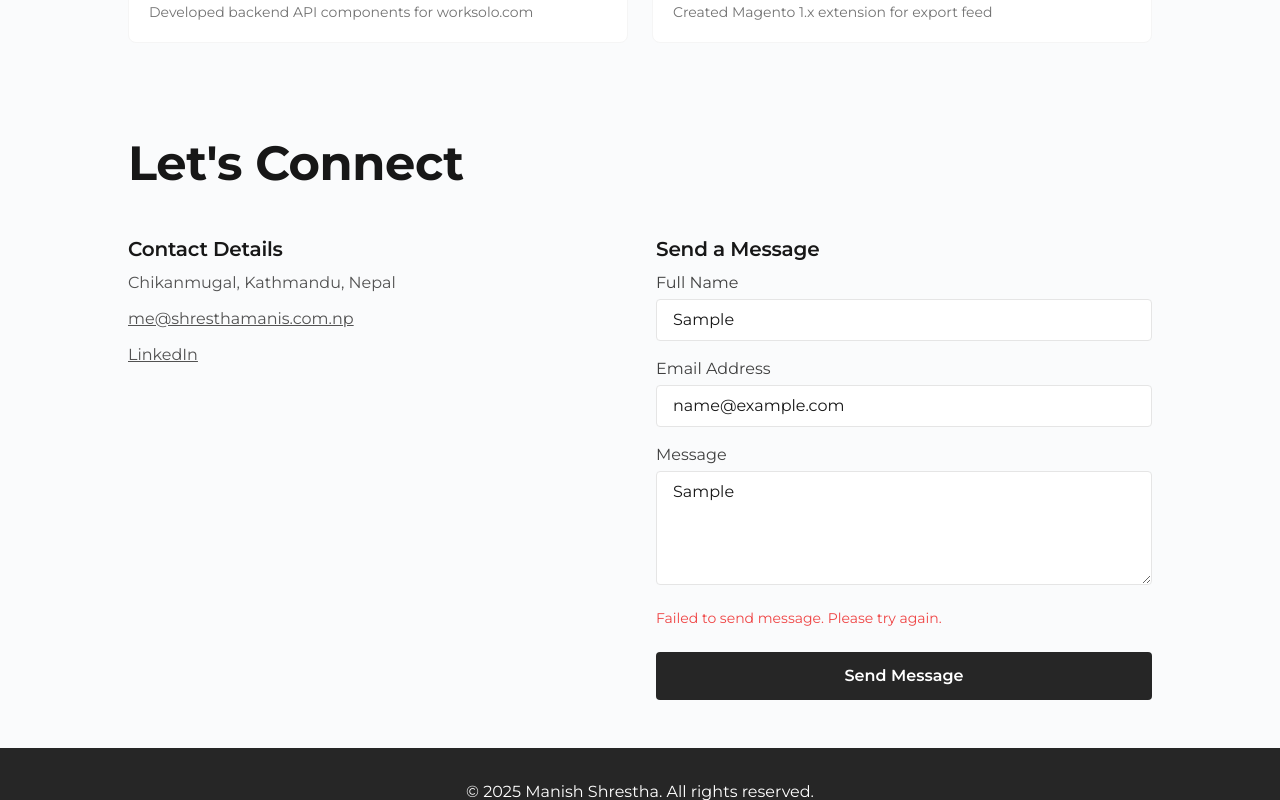
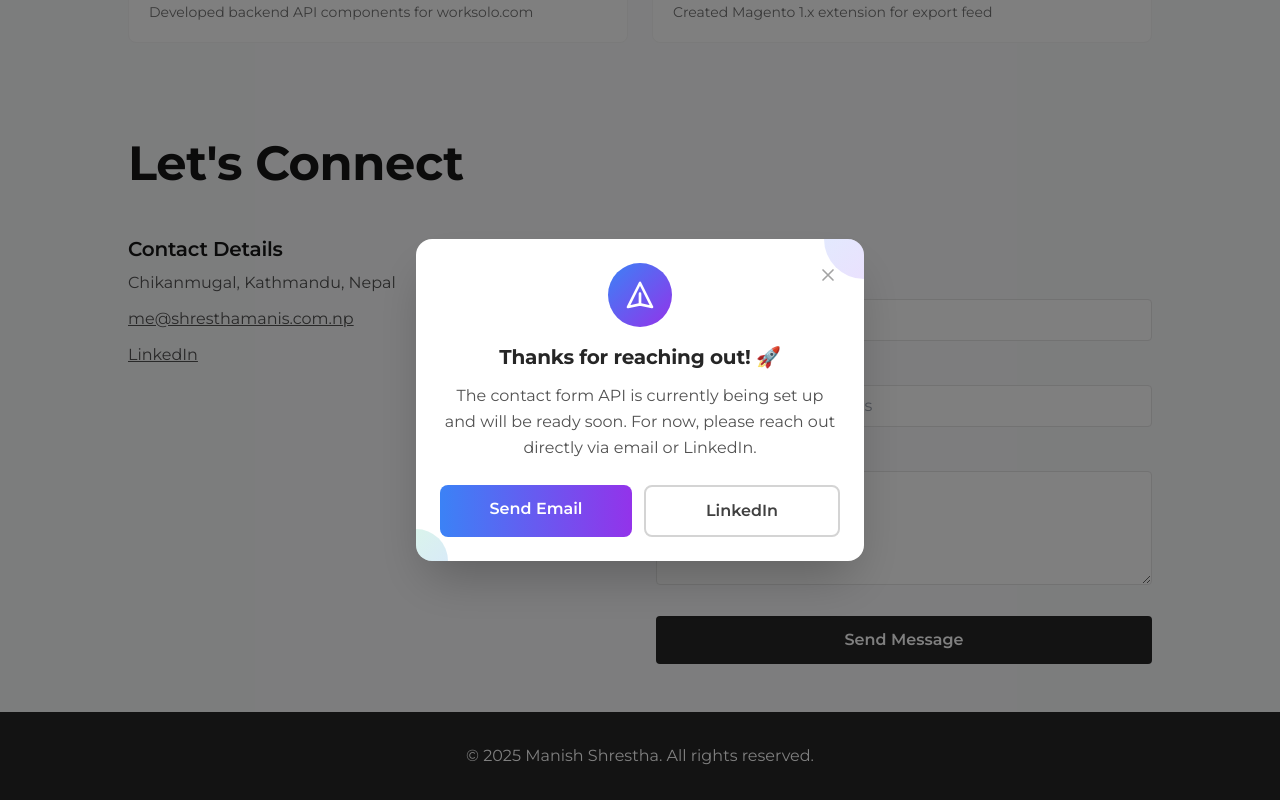
Before and after one commit to maniz-stha/maniz-stha.github.io, a React (Vite) app: page / in a window 1280 px wide. Both pictures are taken after typing "Sample", "name@example.com", "Sample" into the empty fields and a click on the button "Send Message". Shown: the part 2985-3785 px from the top of the page. Built offline with nearby package versions, Linux system fonts and the light colour scheme; no server answers.

Commit message:
Contact form changes

```diff
--- a/src/components/Contact.tsx
+++ b/src/components/Contact.tsx
@@ -1,5 +1,5 @@
-import { useState, FormEvent } from 'react';
-import { motion } from 'framer-motion';
+import { useState, FormEvent, useEffect } from 'react';
+import { motion, AnimatePresence } from 'framer-motion';
 
 const Contact = () => {
   const [formData, setFormData] = useState({
@@ -13,6 +13,26 @@ const Contact = () => {
     error: false,
     message: ''
   });
+  const [showDialog, setShowDialog] = useState(false);
+
+  // Handle escape key to close dialog
+  useEffect(() => {
+    const handleEscape = (e: KeyboardEvent) => {
+      if (e.key === 'Escape' && showDialog) {
+        setShowDialog(false);
+      }
+    };
+
+    if (showDialog) {
+      document.addEventListener('keydown', handleEscape);
+      document.body.style.overflow = 'hidden'; // Prevent background scrolling
+    }
+
+    return () => {
+      document.removeEventListener('keydown', handleEscape);
+      document.body.style.overflow = 'unset';
+    };
+  }, [showDialog]);
 
   const handleChange = (e: React.ChangeEvent<HTMLInputElement | HTMLTextAreaElement>) => {
     const { name, value } = e.target;
@@ -24,21 +44,17 @@ const Contact = () => {
 
   const handleSubmit = async (e: FormEvent) => {
     e.preventDefault();
-    setStatus({ submitting: true, submitted: false, error: false, message: 'Sending...' });
-    try {
-      const response = await fetch('http://localhost:3001/api/send-email', {
-        method: 'POST',
-        headers: { 'Content-Type': 'application/json' },
-        body: JSON.stringify(formData)
-      });
-      const data = await response.json();
-      if (!response.ok) throw new Error(data.message || 'Failed to send message');
-      setStatus({ submitting: false, submitted: true, error: false, message: 'Message sent successfully!' });
-      setFormData({ name: '', email: '', message: '' });
-      setTimeout(() => setStatus(prev => ({ ...prev, submitted: false, message: '' })), 5000);
-    } catch {
-      setStatus({ submitting: false, submitted: false, error: true, message: 'Failed to send message. Please try again.' });
-    }
+    setStatus({ submitting: true, submitted: false, error: false, message: 'Processing...' });
+
+    // Simulate a brief delay for better UX
+    await new Promise(resolve => setTimeout(resolve, 1000));
+
+    // Clear the form
+    setFormData({ name: '', email: '', message: '' });
+
+    // Show the dialog
+    setShowDialog(true);
+    setStatus({ submitting: false, submitted: false, error: false, message: '' });
   };
 
   return (
@@ -124,9 +140,7 @@ const Contact = () => {
                   required
                 ></textarea>
               </div>
-              {status.message && (
-                <div className={`text-sm ${status.error ? 'text-red-500' : 'text-green-500'}`}>{status.message}</div>
-              )}
+
               <button
                 type="submit"
                 disabled={status.submitting}
@@ -138,6 +152,118 @@ const Contact = () => {
           </motion.div>
         </div>
       </div>
+
+      {/* Creative Dialog */}
+      <AnimatePresence>
+        {showDialog && (
+          <motion.div
+            className="fixed inset-0 z-50 flex items-center justify-center p-4"
+            initial={{ opacity: 0 }}
+            animate={{ opacity: 1 }}
+            exit={{ opacity: 0 }}
+            transition={{ duration: 0.3 }}
+          >
+            {/* Backdrop */}
+            <motion.div
+              className="absolute inset-0 bg-black bg-opacity-50"
+              initial={{ opacity: 0 }}
+              animate={{ opacity: 1 }}
+              exit={{ opacity: 0 }}
+              transition={{ duration: 0.3 }}
+              onClick={() => setShowDialog(false)}
+            />
+
+            {/* Dialog */}
+            <motion.div
+              className="bg-white rounded-2xl shadow-2xl max-w-md w-full p-6 relative overflow-hidden"
+              initial={{ scale: 0.8, y: 50, opacity: 0 }}
+              animate={{ scale: 1, y: 0, opacity: 1 }}
+              exit={{ scale: 0.8, y: 50, opacity: 0 }}
+              transition={{
+                type: "spring",
+                damping: 25,
+                stiffness: 300,
+                delay: 0.1
+              }}
+              onClick={(e) => e.stopPropagation()}
+            >
+              {/* Decorative elements */}
+              <div className="absolute top-0 right-0 w-20 h-20 bg-gradient-to-br from-blue-400 to-purple-500 rounded-full -translate-y-10 translate-x-10 opacity-20" />
+              <div className="absolute bottom-0 left-0 w-16 h-16 bg-gradient-to-br from-green-400 to-blue-500 rounded-full translate-y-8 -translate-x-8 opacity-20" />
+
+              {/* Close button */}
+              <button
+                type="button"
+                onClick={() => setShowDialog(false)}
+                className="absolute top-4 right-4 w-10 h-10 rounded-full flex items-center justify-center text-neutral-400 hover:text-neutral-700 hover:bg-white hover:border hover:border-neutral-200 transition-all duration-200 z-20"
+                style={{ zIndex: 9999 }}
+              >
+                <svg className="w-5 h-5" fill="none" stroke="currentColor" viewBox="0 0 24 24">
+                  <path strokeLinecap="round" strokeLinejoin="round" strokeWidth={2} d="M6 18L18 6M6 6l12 12" />
+                </svg>
+              </button>
+
+              {/* Content */}
+              <div className="relative z-10">
+                {/* Icon */}
+                <motion.div
+                  className="w-16 h-16 bg-gradient-to-br from-blue-500 to-purple-600 rounded-full flex items-center justify-center mx-auto mb-4"
+                  initial={{ scale: 0, rotate: -180 }}
+                  animate={{ scale: 1, rotate: 0 }}
+                  transition={{ delay: 0.2, type: "spring", damping: 15, stiffness: 200 }}
+                >
+                  <svg className="w-8 h-8 text-white" fill="none" stroke="currentColor" viewBox="0 0 24 24">
+                    <path strokeLinecap="round" strokeLinejoin="round" strokeWidth={2} d="M12 19l9 2-9-18-9 18 9-2zm0 0v-8" />
+                  </svg>
+                </motion.div>
+
+                {/* Title */}
+                <motion.h3
+                  className="text-xl font-bold text-center text-neutral-800 mb-3"
+                  initial={{ opacity: 0, y: 20 }}
+                  animate={{ opacity: 1, y: 0 }}
+                  transition={{ delay: 0.3 }}
+                >
+                  Thanks for reaching out! 🚀
+                </motion.h3>
+
+                {/* Message */}
+                <motion.p
+                  className="text-neutral-600 text-center leading-relaxed mb-6"
+                  initial={{ opacity: 0, y: 20 }}
+                  animate={{ opacity: 1, y: 0 }}
+                  transition={{ delay: 0.4 }}
+                >
+                  The contact form API is currently being set up and will be ready soon. For now, please reach out directly via email or LinkedIn.
+                </motion.p>
+
+                {/* Action buttons */}
+                <motion.div
+                  className="flex flex-col sm:flex-row gap-3"
+                  initial={{ opacity: 0, y: 20 }}
+                  animate={{ opacity: 1, y: 0 }}
+                  transition={{ delay: 0.5 }}
+                >
+                  <a
+                    href="mailto:me@shresthamanis.com.np"
+                    className="flex-1 bg-gradient-to-r from-blue-500 to-purple-600 text-white font-semibold py-3 px-4 rounded-lg text-center hover:from-blue-600 hover:to-purple-700 transition-all duration-200 transform hover:scale-105"
+                  >
+                    Send Email
+                  </a>
+                  <a
+                    href="https://www.linkedin.com/in/maniz-stha/"
+                    target="_blank"
+                    rel="noopener noreferrer"
+                    className="flex-1 border-2 border-neutral-300 text-neutral-700 font-semibold py-3 px-4 rounded-lg text-center hover:bg-neutral-50 hover:border-neutral-400 transition-all duration-200"
+                  >
+                    LinkedIn
+                  </a>
+                </motion.div>
+              </div>
+            </motion.div>
+          </motion.div>
+        )}
+      </AnimatePresence>
     </section>
   );
 };
```
